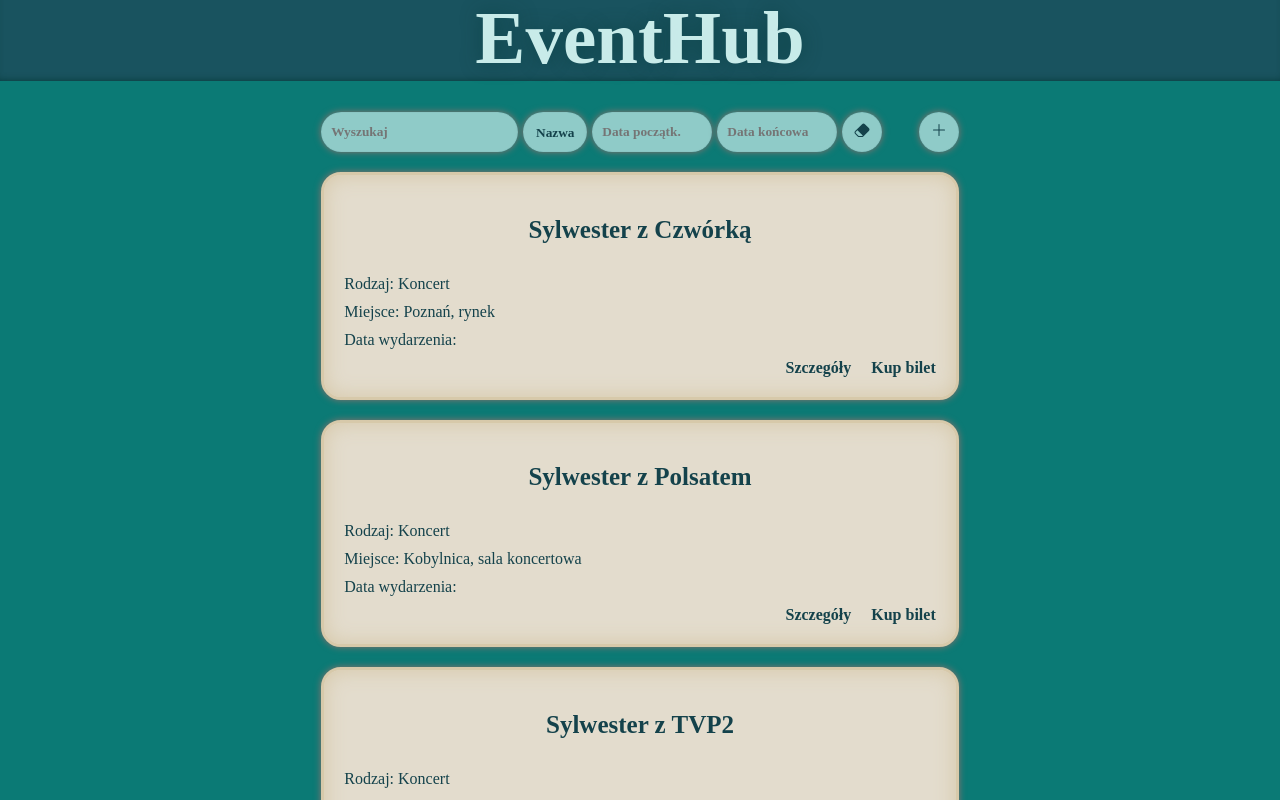
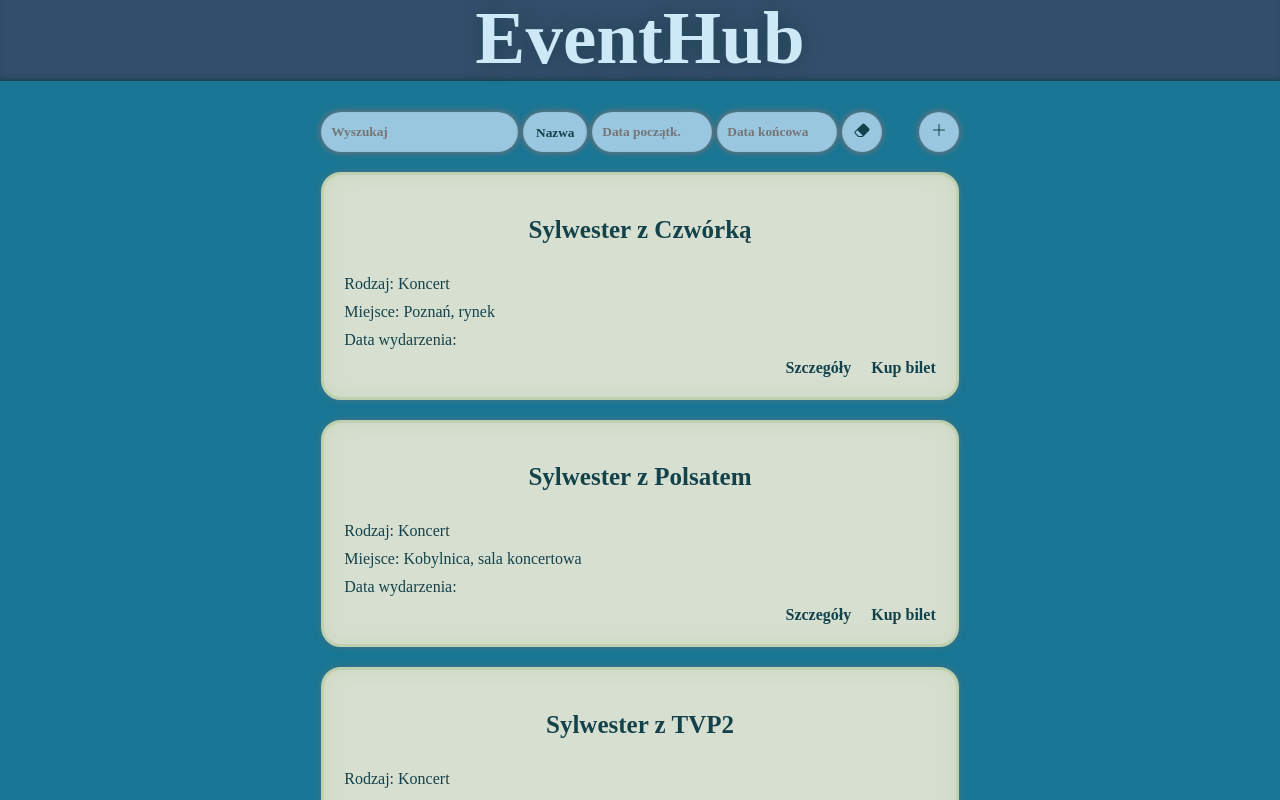
Before and after one commit to Geerafix/EventHubV2, a React (Create React App) app: page / in a window 1280 px wide. Shown: the top 800 px of the page. Built offline with nearby package versions, Linux system fonts and the light colour scheme; data requests are answered from the project's data file.

Commit message:
zmiana kolorystyki

```diff
--- a/src/App.css
+++ b/src/App.css
@@ -5,7 +5,7 @@
 header {
   text-align: center;
   font-size: 70px;
-  background-color: #19535F;
+  background-color: #334e6b;
   box-shadow: inset 0px -5px 8px -6px #023331;
   text-shadow: 0px 0px 20px #02363375;
   position: fixed;
@@ -16,14 +16,14 @@
 
 body {
   margin-top: 112px;
-  background-color: #0B7A75;
+  background-color: #197694;
 }
 
 p  {
   font-family: "Century Gothic", serif;
   font-weight: bold;
   font-size: 75px;
-  color: rgba(212, 245, 243, 0.937);
+  color: #cde8f7;
   padding: 10px;
   margin-block-start: -15px;
   margin-block-end: -10px;
--- a/src/components/event/event.module.css
+++ b/src/components/event/event.module.css
@@ -7,11 +7,11 @@
     border-style: solid;
     border-radius: 20px;
     color: #14424b;
-    border-color: #D7C9AA;
-    box-shadow: 0px 0px 7px 0.01px rgb(146, 112, 108), inset 0 0 20px 1px #D7C9AA;
+    border-color: #bfd0b0;
+    box-shadow: 0px 0px 7px 0.01px #4b7483, inset 0 0 20px 1px #ccd7c0;
     padding: 20px;
     margin-block: 20px;
-    background-color: #e3dccd;
+    background-color: #d7dfd0;
 }
 
 .event {
@@ -62,7 +62,7 @@
     padding: 10px;
     border-radius: 20px;
     border-style: none;
-    background-color: rgba(178, 224, 222, 0.795);;
+    background-color: #99c7df;
     box-shadow: 0px 0px 7px 0.01px rgb(146, 112, 108), inset 0 0 1px 0.01px #1038404e;
     transition: 0.2s;
     outline: none;
```
